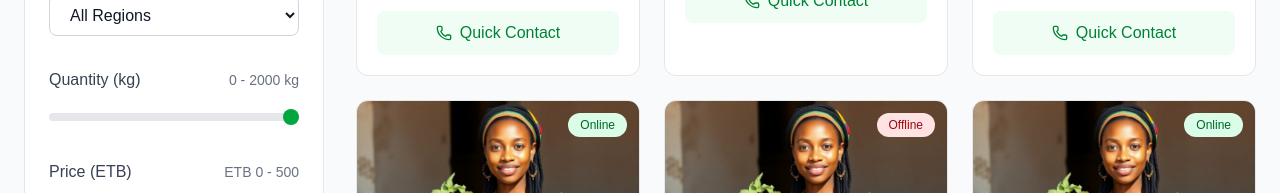
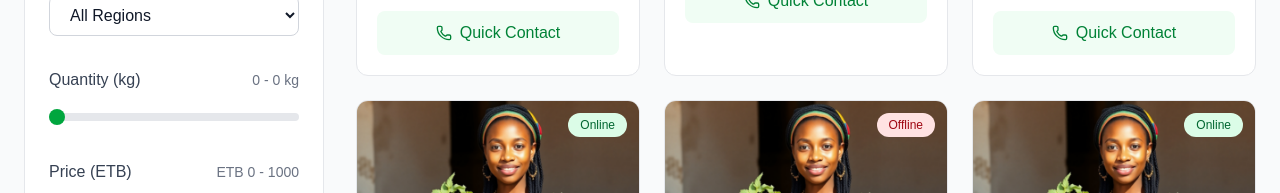
Before and after one commit to BemnetMussa/AgriLink, a Next.js app in the folder client/: page /listings in a window 1280 px wide. Shown: the part 759-952 px from the top of the page. Built offline with nearby package versions, Linux system fonts and the light colour scheme.

Commit message:
logic change on filtering by price and quatity

```diff
--- a/client/app/listings/page.tsx
+++ b/client/app/listings/page.tsx
@@ -8,8 +8,8 @@ import SearchBar from "@/component/listings/SearchBar";
 export default function ListingsPage() {
   // ✅ REQUIRED STATES
   const [selectedCrops, setSelectedCrops] = useState<string[]>([]);
-  const [priceRange, setPriceRange] = useState<[number, number]>([0, 500]);
-  const [quantityRange, setQuantityRange] = useState<[number, number]>([0, 2000]);
+  const [priceRange, setPriceRange] = useState<[number, number]>([0, 1000]);
+  const [quantityRange, setQuantityRange] = useState<[number, number]>([0, 0]);
   const [searchQuery, setSearchQuery] = useState("");
   const [selectedLanguage, setSelectedLanguage] = useState("English");
   const [selectedLocation, setSelectedLocation] = useState("");
@@ -176,11 +176,11 @@ export default function ListingsPage() {
       // Location filter
       const matchesLocation = !selectedLocation || item.location === selectedLocation;
 
-      // Price filter (only filter by max if range[0] is 0)
-      const matchesPrice = item.price >= priceRange[0] && item.price <= priceRange[1];
+      // Price filter (Max Price Requirement)
+      const matchesPrice = item.price <= priceRange[1];
 
-      // Quantity filter
-      const matchesQuantity = item.quantity >= quantityRange[0] && item.quantity <= quantityRange[1];
+      // Quantity filter (Min Quantity Requirement - Buyer needs at least this much)
+      const matchesQuantity = item.quantity >= quantityRange[1];
 
       return matchesSearch && matchesCrop && matchesLocation && matchesPrice && matchesQuantity;
     });
@@ -225,8 +225,8 @@ export default function ListingsPage() {
   // Clear all filters
   const handleClearFilters = () => {
     setSelectedCrops([]);
-    setPriceRange([0, 500]);
-    setQuantityRange([0, 2000]);
+    setPriceRange([0, 1000]);
+    setQuantityRange([0, 0]);
     setSearchQuery("");
     setSelectedLanguage("English");
     setSortBy("newest");
```
